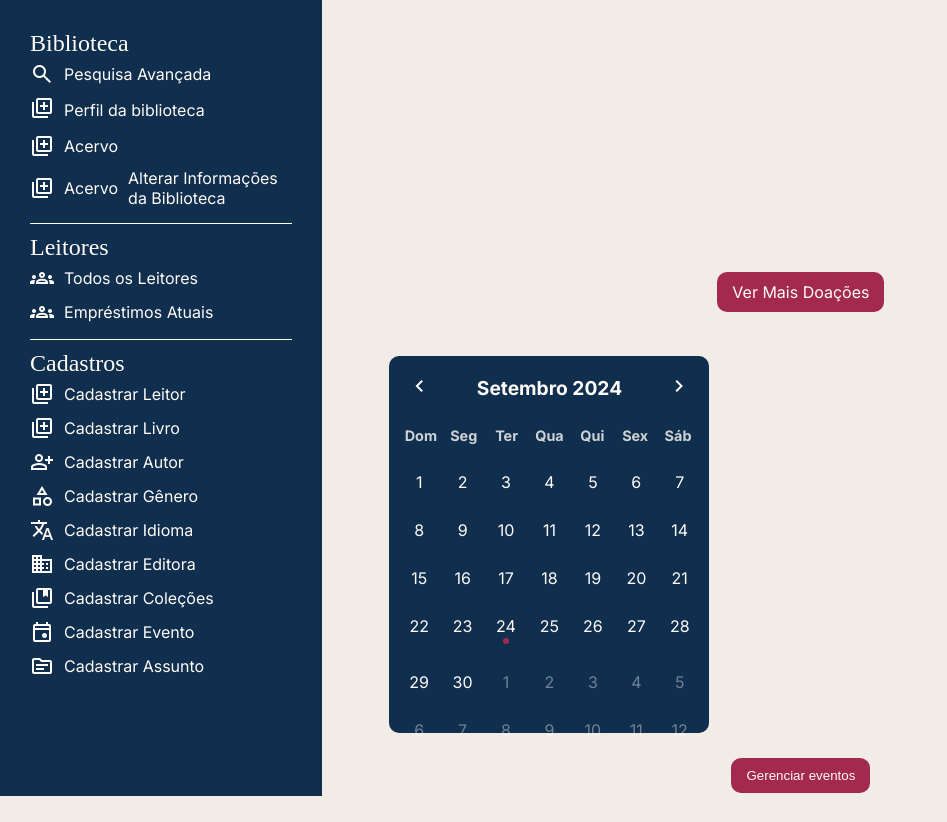
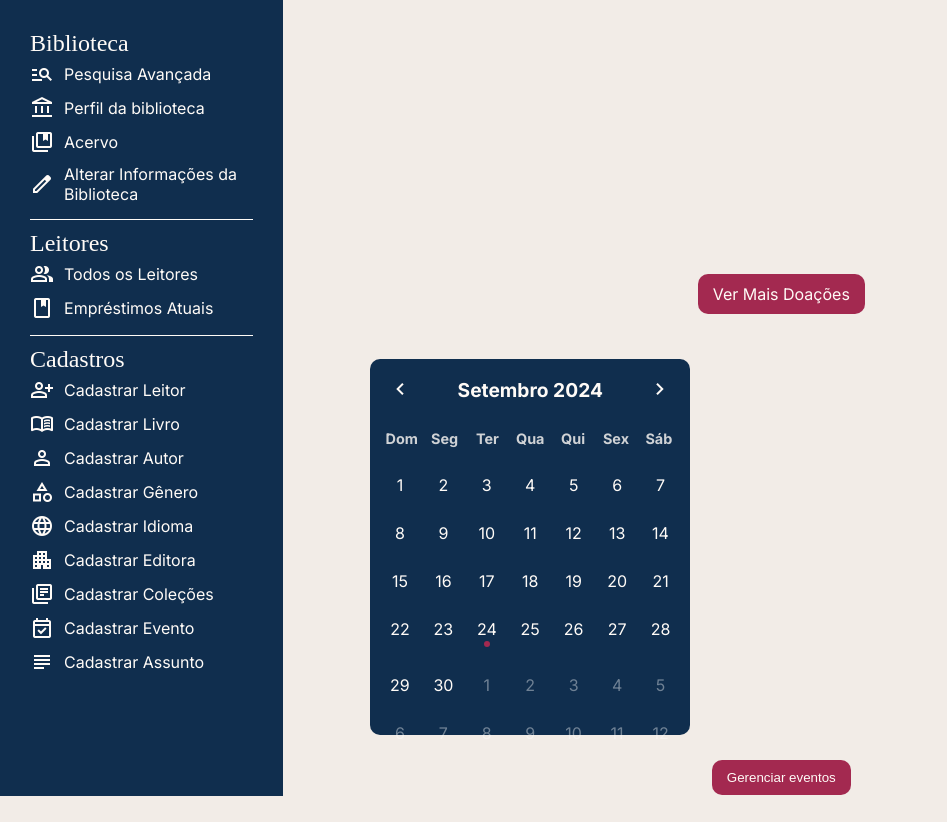
Before and after one commit to DEP0o1/SUBLI, a PHP site: page /subli/Bhome.php in a window 1280 px wide. Shown: the part 84-906 px from the top of the page, without its empty margins (0-947 px from the left). Run offline with PHP 8.4, Linux system fonts and the light colour scheme; the visitor is signed in with stand-in values (Sample User, id 1); data that the repository does not hold is empty; some web fonts are replaced.

Commit message:
n fiz quase nada mas o github ta implorando por esse push

```diff
--- a/Bhome.php
+++ b/Bhome.php
@@ -18,6 +18,7 @@ $Bibliotecario = $controller->ListarBibliotecarios(new Bibliotecario($biblioteca
   <link rel="stylesheet" href="css/mobile.css">
   <link rel="stylesheet" href="https://fonts.googleapis.com/css2?family=Material+Symbols+Outlined:opsz,wght,FILL,GRAD@48,400,0,0">
   <script src="js/componentesJS/header.js"></script>
+
 </head>
 
 
--- a/complementos/headerBibliotecario.php
+++ b/complementos/headerBibliotecario.php
@@ -6,6 +6,7 @@
   <a href="./Bhome.php">
     <div><img src="img/subli.logoCorClara.png" alt="" class="logo" /></div>
   </a>
+
 
   <form action="BpesquisaLivro.php" class="areaPesquisa">
     <div class="divInput">
@@ -16,7 +17,7 @@
     <img src="img/filtro.svg" alt="" />
   </form>
 
-  </div>
+</div>
 
   <div class="abas">
 
@@ -32,5 +33,6 @@
   <link rel="icon" type="image/svg+xml" href="img/favIcon-contornado-mini.svg">
 </header>
 
+<link rel="icon" type="image/svg+xml" href="img/FavIconBonitinho.svg">
 <script src="js/componentesJS/menuBibliotecario.js"></script>
 <script src="js/componentesJS/notificacaoBibliotecario.js"></script>
--- a/complementos/menuBibliotecario.php
+++ b/complementos/menuBibliotecario.php
@@ -2,18 +2,19 @@
 ?>
 
 <aside>
+    <link rel="icon" type="image/svg+xml" href="img/FavIconBonitinho.svg">
     <div class="conteudo-aside">
         <div class="conteudo-aside-biblioteca">
 
             <h1>Biblioteca</h1>
 
             <div class="informacao-aside" id="toggle-pesquisa">
-    <span class="material-symbols-outlined">search</span>
+                <span class="material-symbols-outlined">manage_search</span>
                 <p>Pesquisa Avançada</p>
             </div>
 
             <div class="areaCadastr hidden" id="form-pesquisa">
-        <form method = "POST"  class="formAvancado">
+                <form method="POST" class="formAvancado">
 
                     <section class="areaInput">
                         <div class="areaTituloLivro">
@@ -94,34 +95,26 @@
                 </form>
             </div>
 
-    <a href="BcadastrarLivro.php">
+            <a href="Biblioteca.php">
                 <div class="informacao-aside">
-                <span class="material-symbols-outlined">library_add</span>
-
-                <a href="Biblioteca.php">
-
+                    <span class="material-symbols-outlined">account_balance</span>
                     <p>Perfil da biblioteca</p>
                 </div>
             </a>
 
-
             <a href="BpesquisaLivro.php">
                 <div class="informacao-aside">
-                <span class="material-symbols-outlined">library_add</span>
+                    <span class="material-symbols-outlined">collections_bookmark</span>
                     <p>Acervo</p>
                 </div>
             </a>
 
+            <a href="BAlterarDadosBiblioteca.php">
                 <div class="informacao-aside">
-                <span class="material-symbols-outlined">library_add</span>
-
-                    <p>Acervo</p>
-
-                <a href="BAlterarDadosBibliotecaq.php">
+                    <span class="material-symbols-outlined">edit</span>
                     <p>Alterar Informações da Biblioteca</p>
-
+                </div>
             </a>
-            </div>
 
         </div>
 
@@ -130,39 +123,39 @@
 
             <a href="BpesquisaLeitor.php">
                 <div class="informacao-aside">
-                    <span class="material-symbols-outlined">groups</span>
+                    <span class="material-symbols-outlined">group</span>
                     <p>Todos os Leitores</p>
                 </div>
             </a>
 
             <a href="BemprestimoPesquisa.php">
                 <div class="informacao-aside">
-                    <span class="material-symbols-outlined">groups</span>
+                    <span class="material-symbols-outlined">book</span>
                     <p>Empréstimos Atuais</p>
                 </div>
             </a>
 
         </div>
+
         <div class="conteudo-aside-leitores">
-
             <h1>Cadastros</h1>
 
             <a href="BcadastrarLeitor.php">
-            <div class="informacao-aside" id="abrir-livro">
-                <span class="material-symbols-outlined">library_add</span>
+                <div class="informacao-aside" id="abrir-leitor">
+                    <span class="material-symbols-outlined">person_add</span>
                     <p>Cadastrar Leitor</p>
                 </div>
             </a>
 
             <a href="BcadastrarLivro.php">
                 <div class="informacao-aside" id="abrir-livro">
-                <span class="material-symbols-outlined">library_add</span>
+                    <span class="material-symbols-outlined">menu_book</span>
                     <p>Cadastrar Livro</p>
                 </div>
             </a>
 
             <div class="informacao-aside" id="abrir-autor">
-                <span class="material-symbols-outlined">person_add</span>
+                <span class="material-symbols-outlined">person</span>
                 <p>Cadastrar Autor</p>
             </div>
 
@@ -172,29 +165,29 @@
             </div>
 
             <div class="informacao-aside" id="abrir-idioma">
-                <span class="material-symbols-outlined">translate</span>
+                <span class="material-symbols-outlined">language</span>
                 <p>Cadastrar Idioma</p>
             </div>
 
             <div class="informacao-aside" id="abrir-editora">
-                <span class="material-symbols-outlined">business</span>
+                <span class="material-symbols-outlined">apartment</span>
                 <p>Cadastrar Editora</p>
             </div>
 
             <div class="informacao-aside" id="abrir-colecoes">
-                <span class="material-symbols-outlined">collections_bookmark</span>
+                <span class="material-symbols-outlined">library_books</span>
                 <p>Cadastrar Coleções</p>
             </div>
 
             <a href="BcadastrarEvento.php">
                 <div class="informacao-aside">
-                    <span class="material-symbols-outlined">event</span>
+                    <span class="material-symbols-outlined">event_available</span>
                     <p>Cadastrar Evento</p>
                 </div>
             </a>
 
             <div class="informacao-aside" id="abrir-assunto">
-                <span class="material-symbols-outlined">topic</span>
+                <span class="material-symbols-outlined">subject</span>
                 <p>Cadastrar Assunto</p>
             </div>
         </div>
--- a/css/bibliotecario.css
+++ b/css/bibliotecario.css
@@ -798,6 +798,7 @@ aside br {
 }
 
 
+
 /*-----------------------------eventos------------------------------------------------------------------*/
 
 .eventos {
```
Lines whose indentation alone changed are shown as unchanged.
